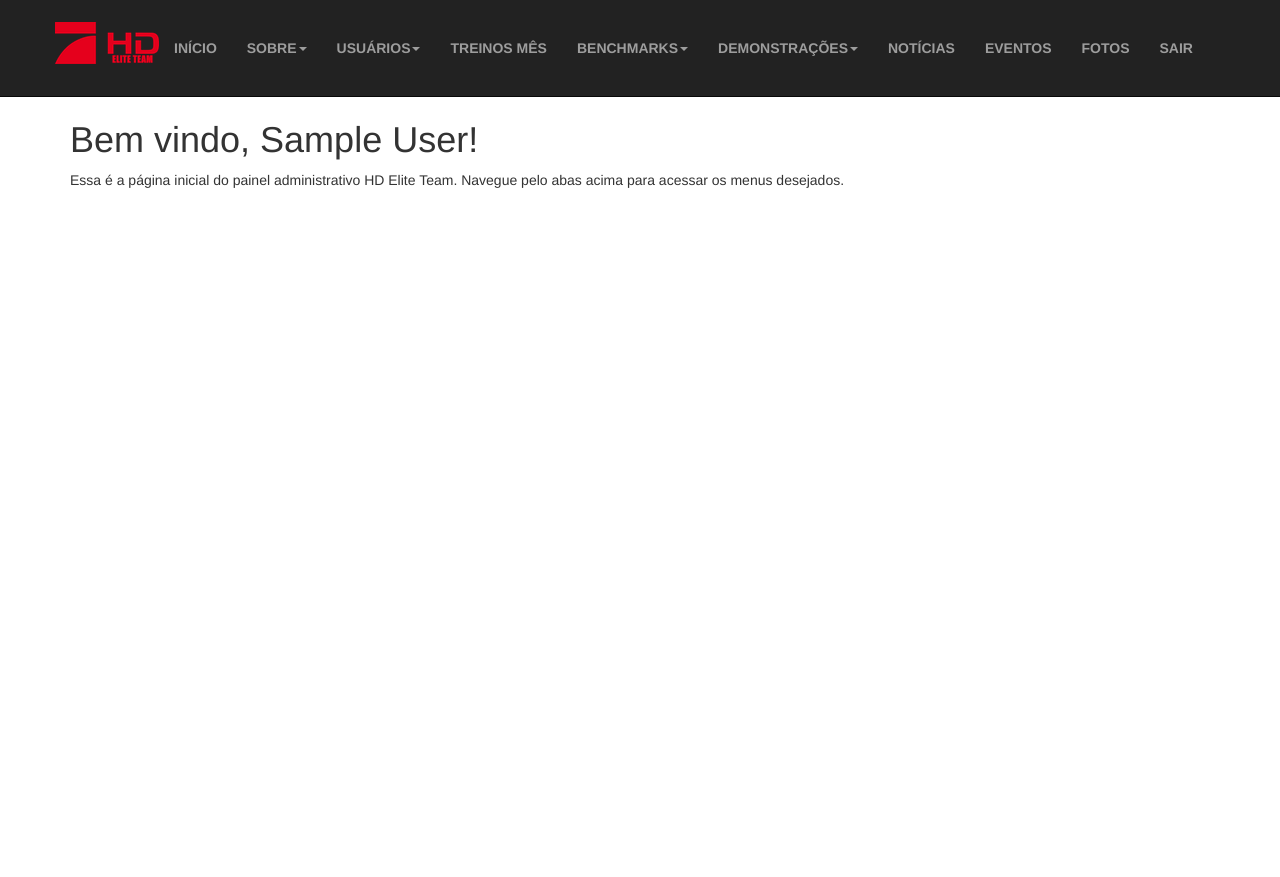
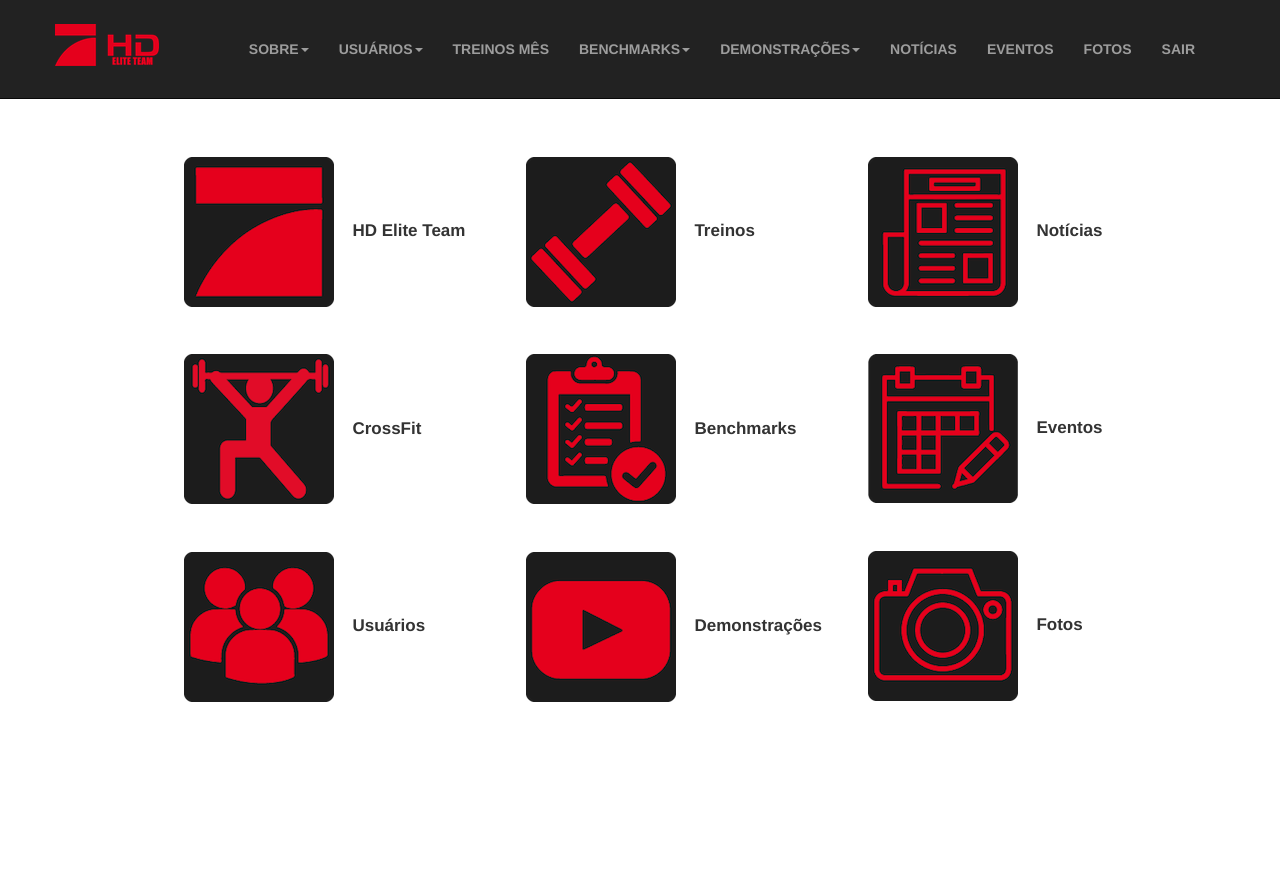
Before and after one commit to ribeiro-eduardo/crossfit, a PHP site: page /inicio.php in a window 1280 px wide. Before the commit the page ends 188 px from the top, so only its background shows below. Run offline with PHP 8.4, Linux system fonts and the light colour scheme; the visitor is signed in with stand-in values (Sample User, id 1); some libraries are stand-ins or nearby versions.

Commit message:
ícones na página inicial do admin

```diff
--- /dev/null
+++ b/admin/css/inicio.css
@@ -0,0 +1,18 @@
+.icones{
+  margin-left: 10%;
+  margin-top: 5%;
+}
+
+.icones .row{
+  padding-bottom: 12%;
+  font-weight: bold;
+font-size: 17px;
+}
+
+.icones img{
+  margin-right: 4%;
+}
+
+.icones a{
+  color: #333;
+}
--- a/admin/css/logo-nav.css
+++ b/admin/css/logo-nav.css
@@ -9,8 +9,8 @@ body {
 }
 
 .navbar-fixed-top .nav {
-    /*padding: 15px 0;*/
-    padding: 2% 0;
+    padding: 15px 0;
+    /*padding: 2% 0;*/
 }
 
 .navbar-fixed-top .navbar-brand {
@@ -31,6 +31,7 @@ body {
     }
 
     .navbar-fixed-top .navbar-brand {
-        padding: 25% 0;
+        padding: 15px 0;
+        /*padding: 25% 0;*/
     }
 }
--- a/admin/header.php
+++ b/admin/header.php
@@ -1,30 +1,30 @@
-<? if(isMobile()){
+<?php if(isMobile()){
     $style = "style='height: 80px;'";
 }else{
     $style="style='height: 80px;'";
 } ?>
 
 <!-- Navigation -->
-    <nav class="navbar navbar-inverse navbar-fixed-top" role="navigation">
+    <nav class="navbar navbar-inverse navbar-fixed-top" role="navigation" style="padding: 0.7% 0">
         <div class="container">
             <!-- Brand and toggle get grouped for better mobile display -->
             <div class="navbar-header" <?=$style?>>
                 <button type="button" class="navbar-toggle" data-toggle="collapse" data-target="#bs-example-navbar-collapse-1">
-                    <span8 class="sr-only">Toggle navigation</span8
+                    <span class="sr-only">Toggle navigation</span>
                     <span class="icon-bar"></span>
                     <span class="icon-bar"></span>
                     <span class="icon-bar"></span>
                 </button>
-                <a class="navbar-brand" href="hd.php">
+                <a class="navbar-brand" href="inicio.php">
                     <img src="img/logo_teste_cOriginal.png" alt="">
                 </a>
             </div>
             <!-- Collect the nav links, forms, and other content for toggling -->
-            <div class="collapse navbar-collapse" id="bs-example-navbar-collapse-1">
+            <div class="collapse navbar-collapse navbar-right" id="bs-example-navbar-collapse-1">
                 <ul class="nav navbar-nav lk">
-                    <li>
+                    <!--<li>
                         <a href="inicio.php">Início</a>
-                    </li>
+                    </li>-->
                     <li class="dropdown"><a class="dropdown-toggle" data-toggle="dropdown" href="#">Sobre<span class="caret"></span></a>
                         <ul class="dropdown-menu">
                             <li><a href="visualizar-hd.php">HD Elite Team</a></li>
--- a/admin/inicio.php
+++ b/admin/inicio.php
@@ -19,13 +19,135 @@ include("meta.php");
 include("header.php");
 $nome = $_SESSION['nome'];
 ?>
+<link rel="stylesheet" href="css/inicio.css">
 
-    <!-- Page Content -->
-    <div class="container">
-        <div class="row">
-            <div class="col-lg-12">
-                <h1>Bem vindo, <?=$nome?>!</h1>
-                <p>Essa &eacute; a p&aacute;gina inicial do painel administrativo HD Elite Team. Navegue pelo abas acima para acessar os menus desejados.</p>
+    <section style="padding-bottom: 10%">
+        <div class="container">
+      <!--      <div class="row">
+              <h2 style="padding: 5% 0" class="subtitle wow fadeInUp text-center" data-wow-delay=".3s" data-wow-duration="500ms">Bem vindo, <?=$nome?>!</h2>
             </div>
+
+          -->
+
+            <div class="icones">
+
+                <div class="col-md-4 wow fadeInLeft" data-wow-delay=".3s" >
+                  <div class="block">
+                      <div class="row">
+                          <p  class="wow fadeInUp" data-wow-delay=".5s" data-wow-duration="500ms">
+                            <span>
+                              <a href="visualizar-hd.php">
+                                <img src="img/icons/icone_sobre-hd.png"/>
+                                HD Elite Team
+                              </a>
+                            </span>
+                          </p>
+                        </div>
+                        <div class="row">
+                            <p  class="wow fadeInUp" data-wow-delay=".5s" data-wow-duration="500ms">
+                              <span>
+                                <a href="visualizar-crossfit.php">
+                                  <img src="img/icons/sobre-crossfit.png" />
+                                  CrossFit
+                                </a>
+                              </span>
+                            </p>
+                        </div>
+                        <div class="row">
+                            <p  class="wow fadeInUp" data-wow-delay=".5s" data-wow-duration="500ms">
+                              <span>
+                                <a href="usuarios.php">
+                                  <img src="img/icons/icone_usuarios.png" />
+                                  Usuários
+                                </a>
+                              </span>
+                            </p>
+                          </div>
+                    </div>
+                  </div>
+
+                  <div class="col-md-4 wow fadeInRight" data-wow-delay=".5s" >
+                      <div class="block">
+                        <div class="row">
+                            <p  class="wow fadeInUp" data-wow-delay=".5s" data-wow-duration="500ms">
+                              <span>
+                                <a href="form-treinos.php">
+                                  <img src="img/icons/icone_treinos.png" />
+                                  Treinos
+                                </a>
+                              </span>
+                            </p>
+                          </div>
+                          <div class="row">
+                                <p  class="wow fadeInUp" data-wow-delay=".5s" data-wow-duration="500ms">
+                                  <span>
+                                    <a href="benchmarks.php">
+                                      <img src="img/icons/icone_benchmark.png" />
+                                      Benchmarks
+                                    </a>
+                                  </span>
+                                </p>
+                          </div>
+                          <div class="row">
+                                <p  class="wow fadeInUp" data-wow-delay=".5s" data-wow-duration="500ms">
+                                  <span>
+                                    <a href="demos.php">
+                                      <img src="img/icons/icone_demos.png" />
+                                      Demonstrações
+                                    </a>
+                                  </span>
+                                </p>
+                          </div>
+                        </div>
+                  </div>
+
+
+                  <div class="col-md-4 wow fadeInRight" data-wow-delay=".5s" >
+                      <div class="block">
+                        <div class="row">
+                            <p  class="wow fadeInUp" data-wow-delay=".5s" data-wow-duration="500ms">
+                              <span>
+                                <a href="noticias.php">
+                                  <img src="img/icons/icone_news.png" />
+                                  Notícias
+                                </a>
+                              </span>
+                            </p>
+                          </div>
+                          <div class="row">
+                              <p  class="wow fadeInUp" data-wow-delay=".5s" data-wow-duration="500ms">
+                                <span>
+                                  <a href="eventos.php">
+                                    <img src="img/icons/icone_eventos.png" />
+                                    Eventos
+                                  </a>
+                                </span>
+                              </p>
+                          </div>
+                          <div class="row">
+                              <p  class="wow fadeInUp" data-wow-delay=".5s" data-wow-duration="500ms">
+                                <span>
+                                  <a href="galerias.php">
+                                    <img src="img/icons/icone_fotos.png" />
+                                    Fotos
+                                  </a>
+                                </span>
+                              </p>
+                            </div>
+                        </div>
+                </div>
+              </div>
         </div>
-    </div>
+    </section>
+
+
+
+        <!-- Page Content
+        <div class="container">
+            <div class="row">
+                <div class="col-lg-12">
+                    <h1>Bem vindo,!</h1>
+                    <p>Essa &eacute; a p&aacute;gina inicial do painel administrativo HD Elite Team. Navegue pelo abas acima para acessar os menus desejados.</p>
+                </div>
+            </div>
+        </div> -->
--- a/admin/meta.php
+++ b/admin/meta.php
@@ -1,4 +1,6 @@
-<? include("classe/functions.php"); ?>
+<? include("classe/functions.php");
+error_reporting(E_ALL ^ E_NOTICE ^ E_DEPRECATED);
+?>
 <html lang="pt-BR">
 
 <head>
@@ -12,7 +14,7 @@
     <title>HD Elite Team</title>
 
     <!-- Bootstrap Core CSS -->
-    <link href="css/bootstrap.min.css" rel="stylesheet">
+    <link rel="stylesheet" href="css/bootstrap.min.css" >
     <link rel="stylesheet" href="css/bootstrap-datepicker.min.css">
 
     <!-- Custom CSS -->
@@ -44,7 +46,7 @@
         <script src="https://oss.maxcdn.com/libs/html5shiv/3.7.0/html5shiv.js"></script>
         <script src="https://oss.maxcdn.com/libs/respond.js/1.4.2/respond.min.js"></script>
     <![endif]-->
-    <link type="text/css" rel="stylesheet" href="/css/bootstrap.min.css" media="all">
+    <link type="text/css" rel="stylesheet" href="css/bootstrap.min.css" media="all">
     <link rel="stylesheet" href="//code.jquery.com/ui/1.11.4/themes/smoothness/jquery-ui.css">
 
 <script type="text/javascript" src="ckeditor/ckeditor.js"></script>
```
Also changed, not shown: admin/index.php (+21 -16 lines), admin/login.php (deleted, +0 -59 lines), admin/img/icons/icone_benchmark.png (added), admin/img/icons/icone_demos.png (added), admin/img/icons/icone_eventos.png (added), admin/img/icons/icone_fotos.png (added), admin/img/icons/icone_news.png (added), admin/img/icons/icone_sobre-hd.png (added), admin/img/icons/icone_treinos.png (added), admin/img/icons/icone_usuarios.png (added), admin/img/icons/sobre-crossfit.png (added).
